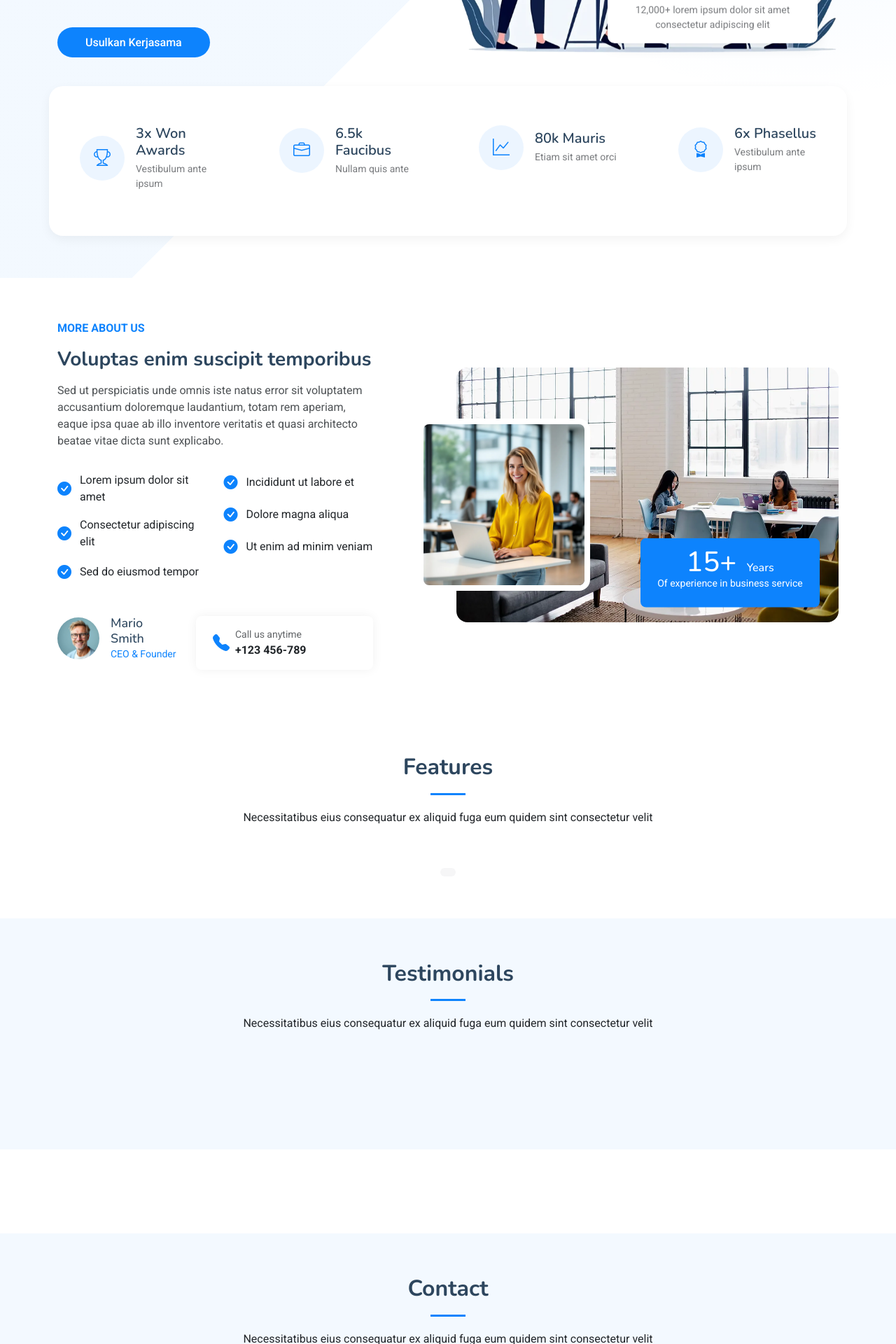
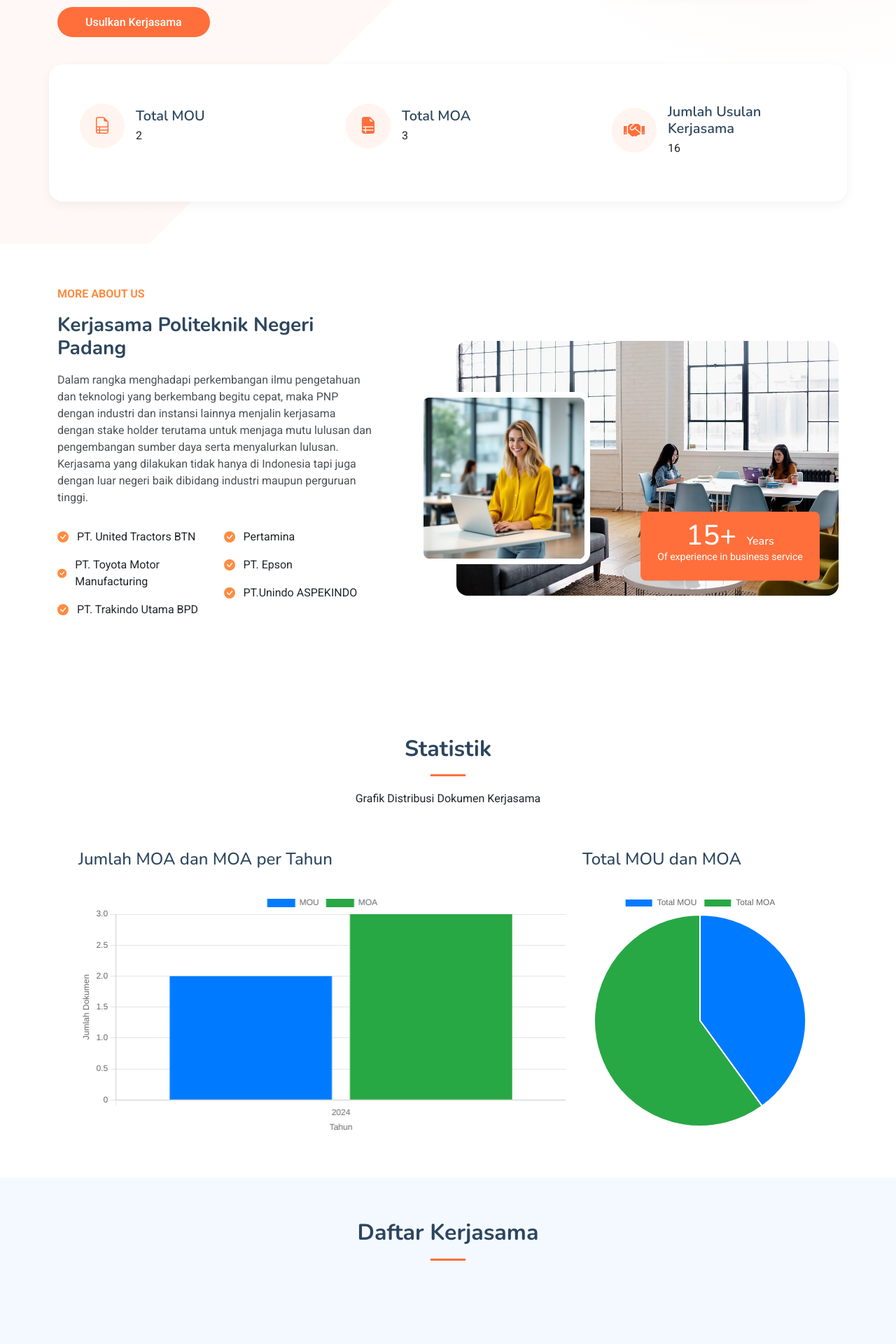
Before and after one commit to sabranhakim/sikers_pnp, a PHP site: page / in a window 1280 px wide. Shown: the part 505-2425 px from the top of the page at 70% size. Run offline with PHP 8.4, Linux system fonts and the light colour scheme; data comes from the database, SQL or seed files in the repository.

Commit message:
mengubahkan tampilan home page

```diff
--- a/assets/css/main.css
+++ b/assets/css/main.css
@@ -22,7 +22,7 @@
   --background-color: #ffffff; /* Background color for the entire website, including individual sections */
   --default-color: #212529; /* Default color used for the majority of the text content across the entire website */
   --heading-color: #2d465e; /* Color for headings, subheadings and title throughout the website */
-  --accent-color: #0d83fd; /* Accent color that represents your brand on the website. It's used for buttons, links, and other elements that need to stand out */
+  --accent-color: #ff6f3C; /* Accent color that represents your brand on the website. It's used for buttons, links, and other elements that need to stand out */
   --surface-color: #ffffff; /* The surface color is used as a background of boxed elements within sections, such as cards, icon boxes, or other elements that require a visual separation from the global background. */
   --contrast-color: #ffffff; /* Contrast color for text, ensuring readability against backgrounds of accent, heading, or default colors. */
 }
@@ -30,11 +30,11 @@
 /* Nav Menu Colors - The following color variables are used specifically for the navigation menu. They are separate from the global colors to allow for more customization options */
 :root {
   --nav-color: #212529;  /* The default color of the main navmenu links */
-  --nav-hover-color: #0d83fd; /* Applied to main navmenu links when they are hovered over or active */
+  --nav-hover-color: #ff6f3C; /* Applied to main navmenu links when they are hovered over or active */
   --nav-mobile-background-color: #ffffff; /* Used as the background color for mobile navigation menu */
   --nav-dropdown-background-color: #ffffff; /* Used as the background color for dropdown items that appear when hovering over primary navigation items */
   --nav-dropdown-color: #212529; /* Used for navigation links of the dropdown items in the navigation menu. */
-  --nav-dropdown-hover-color: #0d83fd; /* Similar to --nav-hover-color, this color is applied to dropdown navigation links when they are hovered over. */
+  --nav-dropdown-hover-color: #ff6f3C; /* Similar to --nav-hover-color, this color is applied to dropdown navigation links when they are hovered over. */
 }
 
 /* Color Presets - These classes override global colors when applied to any section or element, providing reuse of the sam color scheme. */
@@ -45,10 +45,10 @@
 }
 
 .dark-background {
-  --background-color: #0d83fd;
+  --background-color: #ff6f3C;
   --default-color: #ffffff;
   --heading-color: #ffffff;
-  --surface-color: #409dfd;
+  --surface-color: #ffd1b3;
   --contrast-color: #ffffff;
 }
 
@@ -746,6 +746,7 @@ section,
 
 .hero .hero-content h1 .accent-text {
   color: var(--accent-color);
+  background-color: var(--accent-color);
 }
 
 @media (max-width: 992px) {
@@ -760,6 +761,7 @@ section,
 
   .hero .hero-content .hero-buttons {
     justify-content: center;
+
   }
 }
 
--- a/chart.php
+++ b/chart.php
@@ -147,7 +147,7 @@ $chartData = [
             <div class="col-xl-8">
                 <div class="card shadow mb-4 border-left-warning">
                     <div class="card-header py-3 d-flex flex-row align-items-center justify-content-between">
-                        <h6 class="m-0 font-weight-bold text-light">Earnings Overview</h6>
+                        <h6 class="m-0 font-weight-bold text-dark">Jumlah MOA dan MOA per Tahun</h6>
                     </div>
                     <div class="card-body">
                         <div class="chart-container">
@@ -161,7 +161,7 @@ $chartData = [
             <div class="col-xl-4">
                 <div class="card shadow mb-4 border-left-warning">
                     <div class="card-header py-3 d-flex flex-row align-items-center justify-content-between">
-                        <h6 class="m-0 font-weight-bold text-light">Pie Chart Overview</h6>
+                        <h6 class="m-0 font-weight-bold text-dark">Total MOU dan MOA </h6>
                     </div>
                     <div class="card-body">
                         <div class="chart-container">
--- a/index.php
+++ b/index.php
@@ -1,16 +1,78 @@
+<?php
+include 'koneksi.php';
+
+// Query to get total MOU and MOA
+$query = "
+    SELECT YEAR(awal_kerjasama) AS tahun, jenis_dokumen, COUNT(*) AS jumlah
+    FROM tb_dokumen
+    GROUP BY tahun, jenis_dokumen
+    ORDER BY tahun ASC
+";
+$result = $koneksi->query($query);
+
+// Siapkan data untuk Chart.js
+$years = [];
+$mouData = [];
+$moaData = [];
+$totalMou = 0; // For total MOU
+$totalMoa = 0; // For total MOA
+
+while ($row = $result->fetch_assoc()) {
+    $tahun = $row['tahun'];
+    $jenis = strtoupper($row['jenis_dokumen']);
+    $jumlah = (int)$row['jumlah'];
+
+    if (!in_array($tahun, $years)) {
+        $years[] = $tahun;
+    }
+
+    if ($jenis === 'MOU') {
+        $mouData[$tahun] = $jumlah;
+        $totalMou += $jumlah; // Add to total MOU
+    } elseif ($jenis === 'MOA') {
+        $moaData[$tahun] = $jumlah;
+        $totalMoa += $jumlah; // Add to total MOA
+    }
+}
+
+// Pastikan semua tahun memiliki nilai default (0) jika tidak ada data
+foreach ($years as $tahun) {
+    $mouData[$tahun] = $mouData[$tahun] ?? 0;
+    $moaData[$tahun] = $moaData[$tahun] ?? 0;
+}
+
+// Query to get the total proposals from tb_usulan
+$queryUsulan = "SELECT COUNT(*) AS jumlah_usulan FROM tb_usulan";
+$resultUsulan = $koneksi->query($queryUsulan);
+$rowUsulan = $resultUsulan->fetch_assoc();
+$totalUsulan = (int)$rowUsulan['jumlah_usulan'];
+
+// Konversi data ke format JSON untuk Chart.js
+$chartData = [
+    'years' => $years,
+    'mou' => array_values($mouData),
+    'moa' => array_values($moaData),
+    'totalMou' => $totalMou, // Total MOU
+    'totalMoa' => $totalMoa, // Total MOA
+    'totalUsulan' => $totalUsulan // Total proposals
+];
+?>
 <!DOCTYPE html>
 <html lang="en">
 
 <head>
   <meta charset="utf-8">
   <meta content="width=device-width, initial-scale=1.0" name="viewport">
-  <title>Index - iLanding Bootstrap Template</title>
+  <title>SIKers PNP - Home Page</title>
   <meta name="description" content="">
   <meta name="keywords" content="">
 
   <!-- Favicons -->
-  <link href="assets/img/favicon.png" rel="icon">
+  <link href="img/PNP.png" rel="icon">
   <link href="assets/img/apple-touch-icon.png" rel="apple-touch-icon">
+
+  <!-- Font Awesome -->
+  <link href="vendor/fontawesome-free/css/all.min.css" rel="stylesheet" type="text/css">
 
   <!-- Fonts -->
   <link href="https://fonts.googleapis.com" rel="preconnect">
@@ -25,6 +87,9 @@
   <link href="assets/vendor/aos/aos.css" rel="stylesheet">
   <link href="assets/vendor/glightbox/css/glightbox.min.css" rel="stylesheet">
   <link href="assets/vendor/swiper/swiper-bundle.min.css" rel="stylesheet">
+
+  <!-- chart.js -->
+  <script src="https://cdn.jsdelivr.net/npm/chart.js"></script>
 
   <!-- Main CSS File -->
   <link href="assets/css/main.css" rel="stylesheet">
@@ -46,8 +111,8 @@
 
       <a href="index.php" class="logo d-flex align-items-center me-auto me-xl-0">
         <!-- Uncomment the line below if you also wish to use an image logo -->
-        <!-- <img src="assets/img/logo.png" alt=""> -->
-        <h1 class="sitename">SIKers</h1>
+        <img src="img/PNP.png" alt="">
+        <h1 class="sitename">SIKers PNP</h1>
       </a>
 
       <nav id="navmenu" class="navmenu">
@@ -55,13 +120,15 @@
           <li><a href="#hero" class="active">Home</a></li>
           <li><a href="#about">About</a></li>
           <li><a href="#statistik">Statistik</a></li>
-          <li><a href="#kegiatan">Kegiatan</a></li>
+          <li><a href="#kerjasama">Kerjasama</a></li>
           <li><a href="#contact">Contact</a></li>
         </ul>
         <i class="mobile-nav-toggle d-xl-none bi bi-list"></i>
       </nav>
-      <a href="login.php" class="btn btn-lg me-0 me-sm-2 mx-1"
-        style="background-color: #de6e24; color: white;">Login</a>
+      <div class="hero-buttons">
+        <a href="login.php" class="btn-getstarted me-0 me-sm-2 mx-1"
+          style="background-color: #ff6f3C; color: white;">Login</a>
+      </div>
     </div>
   </header>
 
@@ -75,89 +142,65 @@
         <div class="row align-items-center">
           <div class="col-lg-6">
             <div class="hero-content" data-aos="fade-up" data-aos-delay="200">
-              <div class="company-badge mb-4">
-                <i class="bi bi-gear-fill me-2"></i>
-                Working for your success
-              </div>
 
               <h1 class="mb-4">
-                Maecenas Vitae <br>
-                Consectetur Led <br>
-                <span class="accent-text">Vestibulum Ante</span>
+                SISTEM INFORMASI KERJASAMA <br>
+                <span class="" style="color: #ff8c42;">POLITEKNIK NEGERI PADANG</span>
               </h1>
 
               <p class="mb-4 mb-md-5">
-                Nullam quis ante. Etiam sit amet orci eget eros faucibus tincidunt.
-                Duis leo. Sed fringilla mauris sit amet nibh. Donec sodales sagittis magna.
+                Ayo!! mulai berkerjasama dengan kami di Politeknik Negeri Padang
               </p>
 
               <div class="hero-buttons">
-                <a class="btn-getstarted btn-primary" data-bs-toggle="modal" data-bs-target="#usulanModal">Usulkan Kerjasama</a>
+                <a class="btn-getstarted btn-primary" data-bs-toggle="modal" data-bs-target="#usulanModal"
+                  style="background-color: #ff6f3c;">Usulkan Kerjasama</a>
               </div>
             </div>
           </div>
 
           <div class="col-lg-6">
             <div class="hero-image" data-aos="zoom-out" data-aos-delay="300">
-              <img src="assets/img/illustration-1.webp" alt="Hero Image" class="img-fluid">
+              <img src="img/Business strategy.gif" alt="Hero Image" class="img-fluid">
 
               <div class="customers-badge">
-                <div class="customer-avatars">
-                  <img src="assets/img/avatar-1.webp" alt="Customer 1" class="avatar">
-                  <img src="assets/img/avatar-2.webp" alt="Customer 2" class="avatar">
-                  <img src="assets/img/avatar-3.webp" alt="Customer 3" class="avatar">
-                  <img src="assets/img/avatar-4.webp" alt="Customer 4" class="avatar">
-                  <img src="assets/img/avatar-5.webp" alt="Customer 5" class="avatar">
-                  <span class="avatar more">12+</span>
-                </div>
-                <p class="mb-0 mt-2">12,000+ lorem ipsum dolor sit amet consectetur adipiscing elit</p>
+                <p class="mb-0 mt-2">200+ mitra yang sudah berkerjasama</p>
               </div>
             </div>
           </div>
         </div>
 
         <div class="row stats-row gy-4 mt-5" data-aos="fade-up" data-aos-delay="500">
-          <div class="col-lg-3 col-md-6">
+          <div class="col-lg-4 col-md-6">
             <div class="stat-item">
               <div class="stat-icon">
-                <i class="bi bi-trophy"></i>
+              <i class="bi bi-file-earmark-ruled"></i>
               </div>
               <div class="stat-content">
-                <h4>3x Won Awards</h4>
-                <p class="mb-0">Vestibulum ante ipsum</p>
+                <h4>Total MOU</h4>
+                <?php echo number_format($chartData['totalMou']); ?>
               </div>
             </div>
           </div>
-          <div class="col-lg-3 col-md-6">
+          <div class="col-lg-4 col-md-6">
             <div class="stat-item">
               <div class="stat-icon">
-                <i class="bi bi-briefcase"></i>
+              <i class="bi bi-file-earmark-ruled-fill"></i>
               </div>
               <div class="stat-content">
-                <h4>6.5k Faucibus</h4>
-                <p class="mb-0">Nullam quis ante</p>
+                <h4>Total MOA</h4>
+                <?php echo number_format($chartData['totalMoa']); ?>
               </div>
             </div>
           </div>
-          <div class="col-lg-3 col-md-6">
+          <div class="col-lg-4 col-md-6">
             <div class="stat-item">
               <div class="stat-icon">
-                <i class="bi bi-graph-up"></i>
+              <i class=" fas fa-handshake"></i>
               </div>
               <div class="stat-content">
-                <h4>80k Mauris</h4>
-                <p class="mb-0">Etiam sit amet orci</p>
-              </div>
-            </div>
-          </div>
-          <div class="col-lg-3 col-md-6">
-            <div class="stat-item">
-              <div class="stat-icon">
-                <i class="bi bi-award"></i>
-              </div>
-              <div class="stat-content">
-                <h4>6x Phasellus</h4>
-                <p class="mb-0">Vestibulum ante ipsum</p>
+                <h4>Jumlah Usulan Kerjasama</h4>
+                <?php echo number_format($chartData['totalUsulan']); ?>
               </div>
             </div>
           </div>
@@ -175,49 +218,53 @@
         <div class="row gy-4 align-items-center justify-content-between">
 
           <div class="col-xl-5" data-aos="fade-up" data-aos-delay="200">
-            <span class="about-meta">MORE ABOUT US</span>
-            <h2 class="about-title">Voluptas enim suscipit temporibus</h2>
-            <p class="about-description">Sed ut perspiciatis unde omnis iste natus error sit voluptatem accusantium
-              doloremque laudantium, totam rem aperiam, eaque ipsa quae ab illo inventore veritatis et quasi architecto
-              beatae vitae dicta sunt explicabo.</p>
+            <span class="about-meta" style="color: #ff8c42;">MORE ABOUT US</span>
+            <h2 class="about-title">Kerjasama Politeknik Negeri Padang</h2>
+            <p class="about-description">
+              Dalam rangka menghadapi perkembangan ilmu pengetahuan dan teknologi yang berkembang begitu cepat, maka PNP
+              dengan industri dan instansi lainnya menjalin kerjasama dengan stake holder terutama untuk menjaga mutu
+              lulusan dan pengembangan sumber daya serta menyalurkan lulusan. Kerjasama yang dilakukan tidak hanya di
+              Indonesia tapi juga dengan luar negeri baik dibidang industri maupun perguruan tinggi.</p>
 
             <div class="row feature-list-wrapper">
               <div class="col-md-6">
                 <ul class="feature-list">
-                  <li><i class="bi bi-check-circle-fill"></i> Lorem ipsum dolor sit amet</li>
-                  <li><i class="bi bi-check-circle-fill"></i> Consectetur adipiscing elit</li>
-                  <li><i class="bi bi-check-circle-fill"></i> Sed do eiusmod tempor</li>
+                  <li><svg xmlns="http://www.w3.org/2000/svg" width="16" height="16" fill="#ff8c42"
+                      class="bi bi-check-circle-fill" viewBox="0 0 16 16">
+                      <path
+                        d="M16 8A8 8 0 1 1 0 8a8 8 0 0 1 16 0m-3.97-3.03a.75.75 0 0 0-1.08.022L7.477 9.417 5.384 7.323a.75.75 0 0 0-1.06 1.06L6.97 11.03a.75.75 0 0 0 1.079-.02l3.992-4.99a.75.75 0 0 0-.01-1.05z" />
+                    </svg></i> PT. United Tractors BTN</li>
+                  <li><svg xmlns="http://www.w3.org/2000/svg" width="16" height="16" fill="#ff8c42"
+                      class="bi bi-check-circle-fill" viewBox="0 0 16 16">
+                      <path
+                        d="M16 8A8 8 0 1 1 0 8a8 8 0 0 1 16 0m-3.97-3.03a.75.75 0 0 0-1.08.022L7.477 9.417 5.384 7.323a.75.75 0 0 0-1.06 1.06L6.97 11.03a.75.75 0 0 0 1.079-.02l3.992-4.99a.75.75 0 0 0-.01-1.05z" />
+                    </svg></i> PT. Toyota Motor Manufacturing</li>
+                  <li><svg xmlns="http://www.w3.org/2000/svg" width="16" height="16" fill="#ff8c42"
+                      class="bi bi-check-circle-fill" viewBox="0 0 16 16">
+                      <path
+                        d="M16 8A8 8 0 1 1 0 8a8 8 0 0 1 16 0m-3.97-3.03a.75.75 0 0 0-1.08.022L7.477 9.417 5.384 7.323a.75.75 0 0 0-1.06 1.06L6.97 11.03a.75.75 0 0 0 1.079-.02l3.992-4.99a.75.75 0 0 0-.01-1.05z" />
+                    </svg></i> PT. Trakindo Utama BPD</li>
                 </ul>
               </div>
               <div class="col-md-6">
                 <ul class="feature-list">
-                  <li><i class="bi bi-check-circle-fill"></i> Incididunt ut labore et</li>
-                  <li><i class="bi bi-check-circle-fill"></i> Dolore magna aliqua</li>
-                  <li><i class="bi bi-check-circle-fill"></i> Ut enim ad minim veniam</li>
+                  <li><svg xmlns="http://www.w3.org/2000/svg" width="16" height="16" fill="#ff8c42"
+                      class="bi bi-check-circle-fill" viewBox="0 0 16 16">
+                      <path
+                        d="M16 8A8 8 0 1 1 0 8a8 8 0 0 1 16 0m-3.97-3.03a.75.75 0 0 0-1.08.022L7.477 9.417 5.384 7.323a.75.75 0 0 0-1.06 1.06L6.97 11.03a.75.75 0 0 0 1.079-.02l3.992-4.99a.75.75 0 0 0-.01-1.05z" />
+                    </svg></i> Pertamina</li>
+                  <li><svg xmlns="http://www.w3.org/2000/svg" width="16" height="16" fill="#ff8c42"
+                      class="bi bi-check-circle-fill" viewBox="0 0 16 16">
+                      <path
+                        d="M16 8A8 8 0 1 1 0 8a8 8 0 0 1 16 0m-3.97-3.03a.75.75 0 0 0-1.08.022L7.477 9.417 5.384 7.323a.75.75 0 0 0-1.06 1.06L6.97 11.03a.75.75 0 0 0 1.079-.02l3.992-4.99a.75.75 0 0 0-.01-1.05z" />
+                    </svg></i> PT. Epson</li>
+                  <li><svg xmlns="http://www.w3.org/2000/svg" width="16" height="16" fill="#ff8c42"
+                      class="bi bi-check-circle-fill" viewBox="0 0 16 16">
+                      <path
+                        d="M16 8A8 8 0 1 1 0 8a8 8 0 0 1 16 0m-3.97-3.03a.75.75 0 0 0-1.08.022L7.477 9.417 5.384 7.323a.75.75 0 0 0-1.06 1.06L6.97 11.03a.75.75 0 0 0 1.079-.02l3.992-4.99a.75.75 0 0 0-.01-1.05z" />
+                    </svg></i> PT.Unindo
+                    ASPEKINDO</li>
                 </ul>
-              </div>
-            </div>
-
-            <div class="info-wrapper">
-              <div class="row gy-4">
-                <div class="col-lg-5">
-                  <div class="profile d-flex align-items-center gap-3">
-                    <img src="assets/img/avatar-1.webp" alt="CEO Profile" class="profile-image">
-                    <div>
-                      <h4 class="profile-name">Mario Smith</h4>
-                      <p class="profile-position">CEO &amp; Founder</p>
-                    </div>
-                  </div>
-                </div>
-                <div class="col-lg-7">
-                  <div class="contact-info d-flex align-items-center gap-2">
-                    <i class="bi bi-telephone-fill"></i>
-                    <div>
-                      <p class="contact-label">Call us anytime</p>
-                      <p class="contact-number">+123 456-789</p>
-                    </div>
-                  </div>
-                </div>
               </div>
             </div>
           </div>
@@ -245,27 +292,37 @@
 
       <!-- Section Title -->
       <div class="container section-title" data-aos="fade-up">
-        <h2>Features</h2>
-        <p>Necessitatibus eius consequatur ex aliquid fuga eum quidem sint consectetur velit</p>
+        <h2>Statistik</h2>
+        <p>Grafik Distribusi Dokumen Kerjasama</p>
       </div><!-- End Section Title -->
 
       <div class="container">
 
         <div class="d-flex justify-content-center">
 
-          <ul class="nav nav-tabs" data-aos="fade-up" data-aos-delay="100">
+          <div class="row">
+            <div class="col-lg-8" data-aos="fade-up" data-aos-delay="100">
+              <div class="counter-box">
+                <div class="card-body">
+                  <div class="chart-container">
+                    <h4>Jumlah MOA dan MOA per Tahun</h4> <br>
+                    <canvas id="barChart" width="1000" height="500"></canvas>
+                  </div>
+                </div>
+              </div>
+            </div>
 
-            <li class="nav-item">
-
-            </li><!-- End tab nav item -->
-
-            <li class="nav-item">
-            </li>
-
-            <li class="nav-item">
-            </li><!-- End tab nav item -->
-
-          </ul>
+            <div class="col-lg-4" data-aos="fade-up" data-aos-delay="200">
+              <div class="counter-box">
+                <div class="card-body">
+                  <div class="chart-container">
+                    <h4>Total MOU dan MOA</h4> <br>
+                    <canvas id="pieChart"></canvas>
+                  </div>
+                </div>
+              </div>
+            </div>
+          </div>
 
         </div>
 
@@ -274,12 +331,11 @@
     </section><!-- /Features Section -->
 
     <!-- Testimonials Section -->
-    <section id="kegiatan" class="testimonials section light-background">
+    <section id="kerjasama" class="testimonials section light-background">
 
       <!-- Section Title -->
       <div class="container section-title" data-aos="fade-up">
-        <h2>Testimonials</h2>
-        <p>Necessitatibus eius consequatur ex aliquid fuga eum quidem sint consectetur velit</p>
+        <h2>Daftar Kerjasama</h2>
       </div><!-- End Section Title -->
 
       <div class="container">
@@ -568,6 +624,80 @@
   <!-- Main JS File -->
   <script src="assets/js/main.js"></script>
 
+  <!-- Chart -->
+  <script>
+    // Data dari PHP
+    const chartData = <?php echo json_encode($chartData); ?>;
+
+    // Inisialisasi Bar Chart
+    const barCtx = document.getElementById('barChart').getContext('2d');
+    new Chart(barCtx, {
+        type: 'bar',
+        data: {
+            labels: chartData.years,
+            datasets: [
+                {
+                    label: 'MOU',
+                    data: chartData.mou,
+                    backgroundColor: '#007bff',
+                },
+                {
+                    label: 'MOA',
+                    data: chartData.moa,
+                    backgroundColor: '#28a745',
+                }
+            ]
+        },
+        options: {
+            responsive: true,
+            plugins: {
+                legend: {
+                    position: 'top',
+                },
+                tooltip: {
+                    enabled: true,
+                }
+            },
+            scales: {
+                x: {
+                    title: {
+                        display: true,
+                        text: 'Tahun'
+                    }
+                },
+                y: {
+                    title: {
+                        display: true,
+                        text: 'Jumlah Dokumen'
+                    },
+                    beginAtZero: true
+                }
+            }
+        }
+    });
+
+    // Inisialisasi Pie Chart
+    const pieCtx = document.getElementById('pieChart').getContext('2d');
+    new Chart(pieCtx, {
+        type: 'pie',
+        data: {
+            labels: ['Total MOU', 'Total MOA'],
+            datasets: [{
+                data: [chartData.totalMou, chartData.totalMoa],
+                backgroundColor: ['#007bff', '#28a745'],
+            }]
+        },
+        options: {
+            responsive: true,
+            plugins: {
+                legend: {
+                    position: 'top',
+                }
+            }
+        }
+    });
+    </script>
+
 </body>
 
 </html>
--- a/login.php
+++ b/login.php
@@ -37,7 +37,8 @@ if (isset($_POST['submit'])) {
     <meta charset="UTF-8">
     <meta http-equiv="X-UA-Compatible" content="IE=edge">
     <meta name="viewport" content="width=device-width, initial-scale=1.0">
-    <title>SB Admin 2 - Login</title>
+    <title>SIKers PNP - Login</title>
+    <link href="img/PNP.png" rel="icon">
 
     <!-- Custom fonts for this template-->
     <link href="vendor/fontawesome-free/css/all.min.css" rel="stylesheet" type="text/css">
--- a/superAdmin/dokumen.php
+++ b/superAdmin/dokumen.php
@@ -190,7 +190,6 @@
                 <option value="">-- Pilih Jenis Dokumen --</option>
                 <option value="MOU">MOU</option>
                 <option value="MOA">MOA</option>
-                <option value="IA">IA</option>
             </select>
         </div>
         <div class="form-group">
```
Also changed, not shown: dashboard.php (+17 -2 lines), superAdmin/kegiatan.php (added, +165 -0 lines), superAdmin/proses_kegiatan.php (added, +93 -0 lines), uploads/kegiatan/Screenshot 2022-05-18 093231.png (added), 1 other file.
